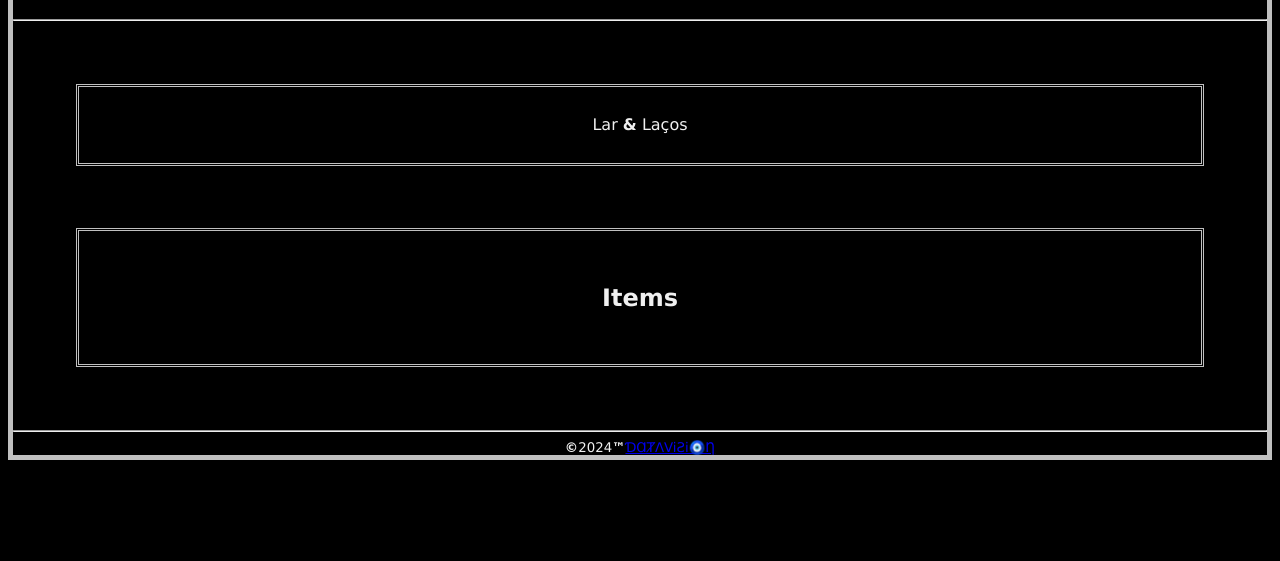
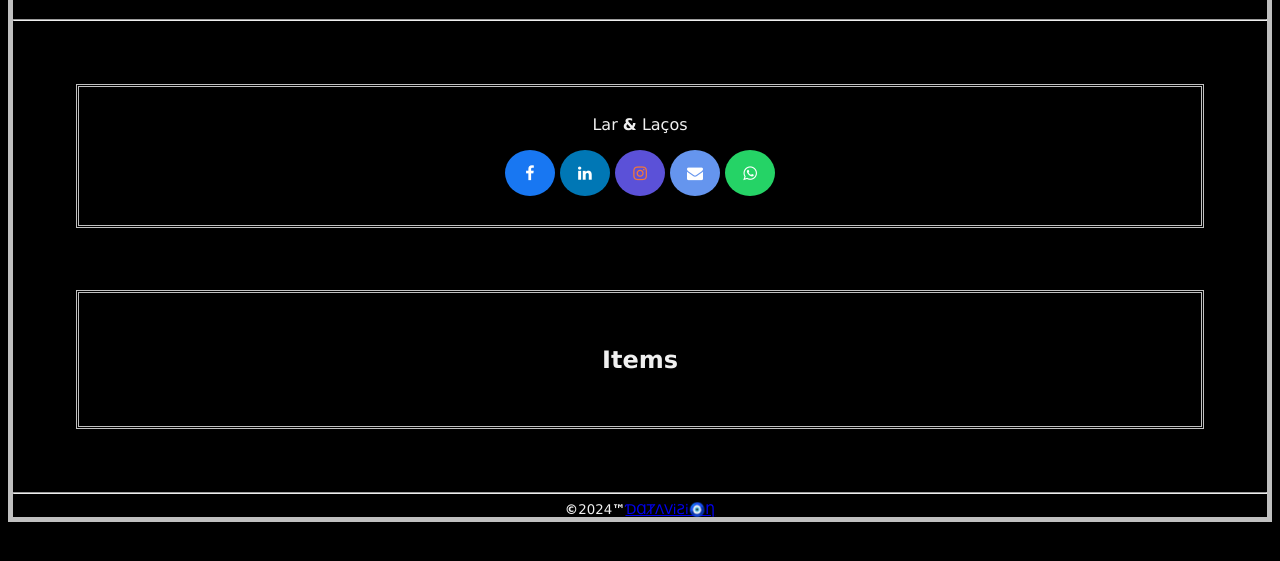
Before and after one commit to larelacos/larelacos.github.io, a plain HTML site: page index.html in a window 1280 px wide. Shown: the part 115-676 px from the top of the page. Drawn offline with Linux system fonts and the light colour scheme.

Commit message:
index.html

```diff
--- a/index.html
+++ b/index.html
@@ -16,6 +16,14 @@
 		<article>
 			<section>
 	<p class=center>Lar <span id=bold>&</span> Laços</p>
+	<!-- Social Media Icon library -->
+    	<link rel=stylesheet href=https://cdnjs.cloudflare.com/ajax/libs/font-awesome/4.7.0/css/font-awesome.min.css>
+    	<!--  Font AweSome Icons -->
+    	<p class=center><a href=https://www.facebook.com/   class='fa fa-facebook'  target=_blank></a>
+                		<a href=https://www.linkedin.com/   class='fa fa-linkedin'  target=_blank></a>
+                    	<a href=https://instagram.com/      class='fa fa-instagram' target=_blank></a>
+                    	<a href=mailto:                     class='fa fa-envelope'  target=_blank></a>
+                    	<a href=https://wa.me/              class='fa fa-whatsapp'  target=_blank></a></p>
         	</section>
 		</article>
 	</div>
```
